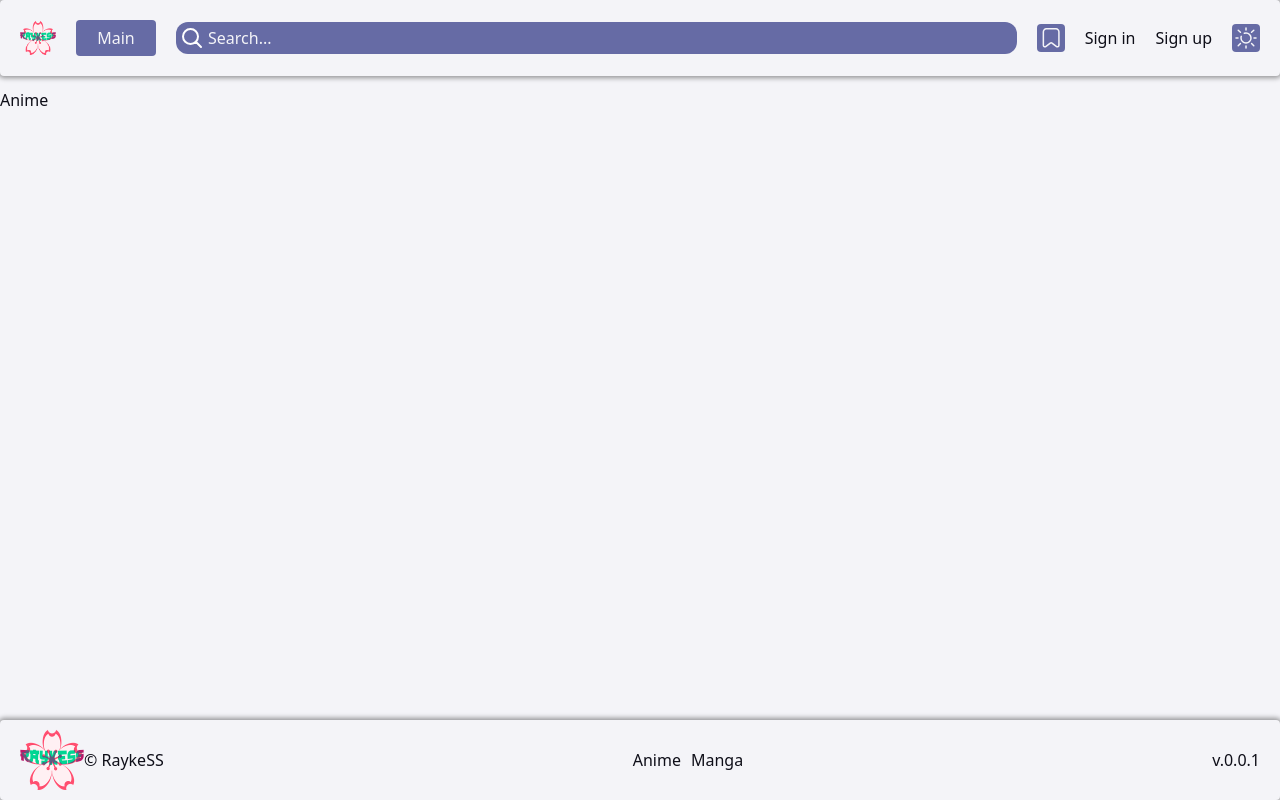
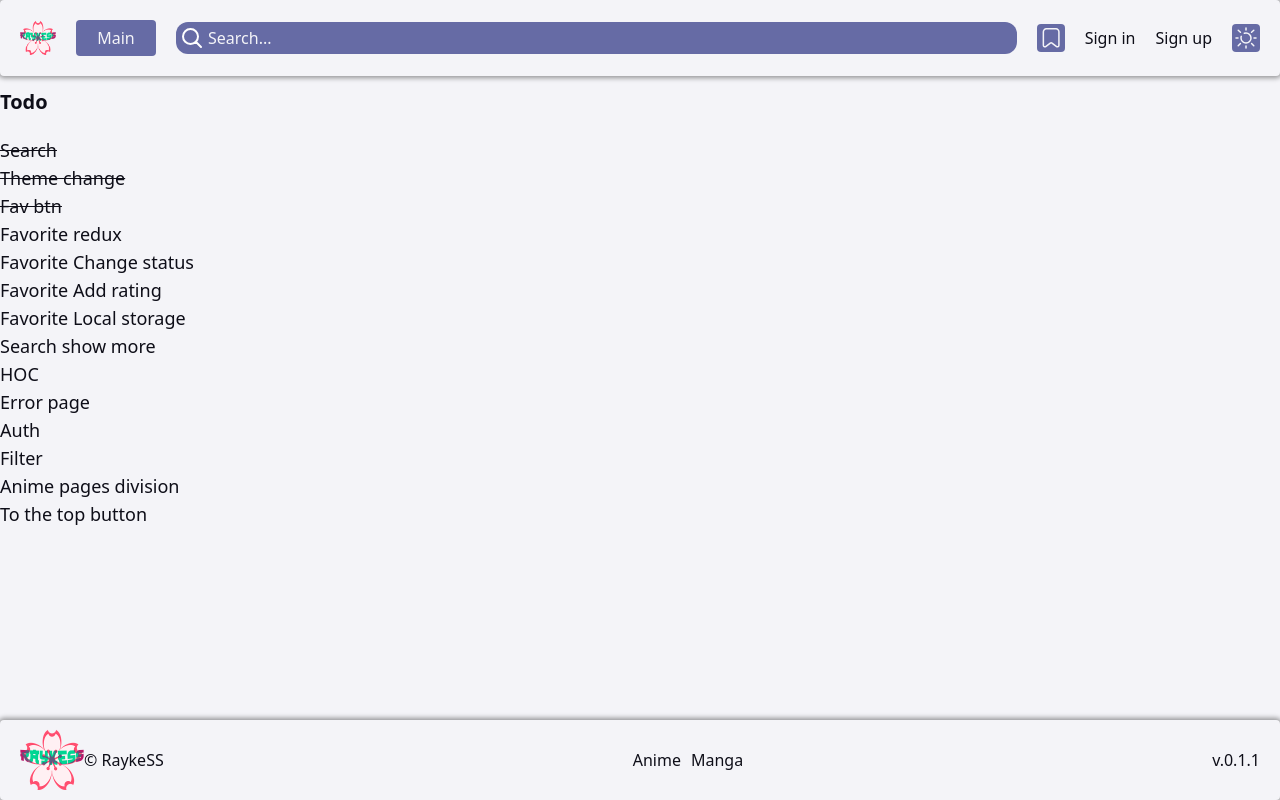
Before and after one commit to RaYkeSS/AnimeList, a React (Create React App) app: page / in a window 1280 px wide. Built offline with nearby package versions, Linux system fonts and the light colour scheme.

Commit message:
AnimeList todos

```diff
--- a/src/components/Footer/Footer.jsx
+++ b/src/components/Footer/Footer.jsx
@@ -15,7 +15,7 @@ export default function Footer() {
         <span>© RaykeSS</span>
       </div>
       <FooterNav />
-      <div>v.0.0.1</div>
+      <div>v.0.1.1</div>
     </footer>
   );
 }
--- a/src/containers/Pages/MainPage.jsx
+++ b/src/containers/Pages/MainPage.jsx
@@ -1,3 +1,29 @@
 export default function AnimePage() {
-  return <div>Anime</div>;
+  return (
+    <div>
+      <h1 className="font-bold text-xl mb-5">Todo</h1>
+      <ul className="text-lg">
+        <li>
+          <s>Search</s>
+        </li>
+        <li>
+          <s>Theme change</s>
+        </li>
+        <li>
+          <s>Fav btn</s>
+        </li>
+        <li>Favorite redux</li>
+        <li>Favorite Change status</li>
+        <li>Favorite Add rating</li>
+        <li>Favorite Local storage</li>
+        <li>Search show more</li>
+        <li>HOC</li>
+        <li>Error page</li>
+        <li>Auth</li>
+        <li>Filter</li>
+        <li>Anime pages division</li>
+        <li>To the top button</li>
+      </ul>
+    </div>
+  );
 }
```
